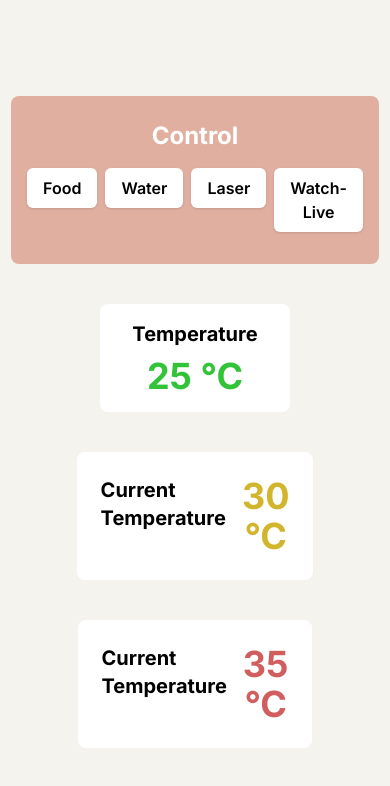
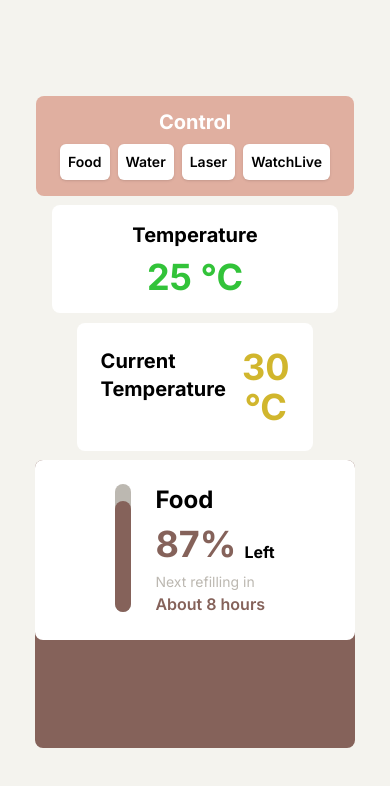
Before and after one commit to Piinxluna/ES-Smeow-Home, a Next.js app in the folder smeow-home/: page / in a window 390 px wide. Shown: the top 786 px of the page. Built offline with nearby package versions, Linux system fonts and the light colour scheme.

Commit message:
responsive fix 1st (not done)

```diff
--- a/smeow-home/src/app/food/page.tsx
+++ b/smeow-home/src/app/food/page.tsx
@@ -6,7 +6,7 @@ export default function Home() {
   return (
     <main className='flex min-h-screen flex-col items-center justify-between p-24'>
       <BacktoHomeButton/>
-      <Remaining variant='food' percent={87}></Remaining>
+      <Remaining variant='food' percent={87} nextRefill={'8 hours'}></Remaining>
       <RemainingDetails variant='food' percent={87}/>
     </main>
   )
--- a/smeow-home/src/app/page.tsx
+++ b/smeow-home/src/app/page.tsx
@@ -2,6 +2,7 @@ import Button from '@/components/basic/Button'
 import BacktoHomeButton from '@/components/basic/BackToHomeButton'
 import NavBar from '@/components/navbar/NavBar'
 import CurrentTemp from '@/components/basic/CurrentTemp'
+import EatingBehavior from '@/components/food/EatingBehavior'
 
 export default function Home() {
   return (
@@ -9,7 +10,7 @@ export default function Home() {
       <NavBar/>
       <CurrentTemp variant='primary' Temp={25}/>
       <CurrentTemp variant='secondary' Temp={30}/>
-      <CurrentTemp variant='secondary' Temp={35}/>
+      <EatingBehavior percent={87} nextRefill='8 hours' lastFed='18 Nov, 15:26' petStatus='not eaten'/>
     </main>
   )
 }
--- a/smeow-home/src/app/water/page.tsx
+++ b/smeow-home/src/app/water/page.tsx
@@ -6,7 +6,7 @@ export default function Home() {
   return (
     <main className='flex min-h-screen flex-col items-center justify-between p-24'>
       <BacktoHomeButton/>
-      <Remaining variant='water' percent={40}></Remaining>
+      <Remaining variant='water' percent={40} nextRefill={'1 Day 14 hours'}></Remaining>
       <RemainingDetails variant='water' percent={40}/>
     </main>
   )
--- a/smeow-home/src/components/basic/Button.tsx
+++ b/smeow-home/src/components/basic/Button.tsx
@@ -5,7 +5,7 @@ import Link from 'next/link';
 export default function Button({
   variant = 'primary',
   children,
-  className = 'text-black bg-white hover:bg-lightgray/80',
+  className = 'text-black bg-white hover:bg-lightgray/80 py-1 px-1 md:py-2 md:px-4 rounded-md shadow',
   onClick,
   href,
   target,
@@ -34,7 +34,7 @@ export default function Button({
       <Link href={href}
           target={target}>
         <button
-          className={`px-4 py-2 rounded-md shadow ${theme} ${className}`}
+          className={`md:px-4 md:py-2 px-2 py-2 rounded-md shadow ${theme} ${className} md:text-xl text-sm`}
         >
           {children}
         </button>
--- a/smeow-home/src/components/basic/CurrentTemp.tsx
+++ b/smeow-home/src/components/basic/CurrentTemp.tsx
@@ -23,14 +23,14 @@ export default function CurrentTemp({
 
   if (variant === 'primary') {
     return (
-      <div className={`${theme} ${className} py-4 px-8`}>
+      <div className={`${theme} ${className} md:py-4 md:px-8 px-20 py-4`}>
         <h2 className="text-center text-xl text-black font-bold mb-2">Temperature</h2>
         <h1 className={`text-center text-4xl font-bold ${tempColor}`}>{Temp} °C</h1>
       </div>
     );
   } else if (variant === 'secondary') {
     return (
-      <div className={`${theme} ${className} flex space-x-4 py-6 px-6`}>
+      <div className={`${theme} ${className} flex space-x-4 py-6 px-6 `}>
         <div>
           <h2 className="text-xl text-black font-bold">Current</h2>
           <h2 className="text-xl text-black font-bold">Temperature</h2>
--- a/smeow-home/src/components/basic/Remaining.tsx
+++ b/smeow-home/src/components/basic/Remaining.tsx
@@ -1,26 +1,27 @@
 'use client';
 
-export default function percent({
+export default function Remaining({
   variant = 'water',
   percent,
+  nextRefill,
   className = '',
 }: {
   variant?: 'water' | 'food';
   percent: number;
+  nextRefill: string;
   className?: string;
 }) {
   let theme = 'font-semibold bg-white w-fit h-fit rounded-lg';
-  const length = percent*36/100
   if (variant === 'water') {
     return (
-    <div className={`${theme} ${className} flex space-x-6 py-6 px-6 h-fit`}>
+    <div className={`${theme} ${className} flex space-x-6 md:py-6 md:px-6 h-fit py-6 px-16`}>
         <div className="relative w-4 h-32 bg-lightgray2 rounded-full">
             <div
             className={`absolute bottom-0 w-full bg-eblue rounded-full`} style={{ height: `${percent}%` }}>
             </div>
         </div>
         <div className='flex flex-col space-between h-30'>
-            <h2 className='text-black text-2xl font-bold'>Food</h2>
+            <h2 className='text-black text-2xl font-bold'>Water</h2>
             <div className='flex flex-row py-2'>
                 <p className='text-eblue text-4xl font-bold'>{percent}%</p>
                 <p className='text-l text-black font-bold ml-2 mt-4' >Left</p>
@@ -32,7 +33,7 @@ export default function percent({
     );
   } else if (variant === 'food') {
     return (
-      <div className={`${theme} ${className} flex space-x-6 py-6 px-6 h-fit`}>
+      <div className={`${theme} ${className} flex space-x-6 md:py-6 md:px-6 h-fit py-6 px-20`}>
         <div className="relative w-4 h-32 bg-lightgray2 rounded-full">
             <div
             className={`absolute bottom-0 w-full bg-ebrown rounded-full`} style={{ height: `${percent}%` }}>
@@ -45,7 +46,7 @@ export default function percent({
                 <p className='text-l text-black font-bold ml-2 mt-4' >Left</p>
             </div>
             <p className='text-lightgray2 text-sm font-normal'>Next refilling in</p>
-            <p className='text-ebrown text-md'>About 1 Day 14 Hours</p>
+            <p className='text-ebrown text-md'>About {nextRefill}</p>
         </div>
       </div>
     );
--- a/smeow-home/src/components/basic/RemainingDetails.tsx
+++ b/smeow-home/src/components/basic/RemainingDetails.tsx
@@ -13,7 +13,7 @@ export default function percentDetails({
   const weightleft = percent*2/100
   if (variant === 'water') {
     return (
-    <div className={`${theme} ${className} flex space-x-4 py-6 px-6 h-fit w-`}>
+    <div className={`${theme} ${className} flex space-x-4 py-6 px-6 h-fit`}>
         <div className="relative w-4 h-24 bg-lightgray2 rounded-full">
             <div
             className={`absolute bottom-0 w-full bg-eblue rounded-full`} style={{ height: `${percent}%` }}>
--- /dev/null
+++ b/smeow-home/src/components/food/EatingBehavior.tsx
@@ -0,0 +1,25 @@
+import Remaining from "../basic/Remaining";
+
+
+export default function EatingBehavior({
+    variant = 'primary',
+    percent,
+    nextRefill,
+    lastFed,
+    petStatus,
+    className,
+  }: {
+    variant?: 'primary';
+    percent: number;
+    nextRefill: string;
+    lastFed: string;
+    petStatus: string;
+    className?: string;
+  }) {
+    return (
+        <div className="bg-ebrown h-72 rounded-lg">
+            <Remaining variant='food' percent={percent} nextRefill={nextRefill}>
+            </Remaining>
+        </div>
+    );
+}
--- a/smeow-home/src/components/navbar/NavBar.tsx
+++ b/smeow-home/src/components/navbar/NavBar.tsx
@@ -2,13 +2,13 @@ import Button from "@/components/basic/Button";
 
 export default function NavBar() {
     return (
-        <div className="rounded-lg w-fit h-fit bg-epink p-4">
-            <h1 className="text-white font-bold text-center text-2xl mb-4 mt-2">Control</h1>
-            <div className="flex space-x-2 mb-4">
+        <div className="rounded-lg w-90 h-fit bg-epink md:p-4 py-2 px-6">
+            <h1 className="text-white font-bold text-center md:text-2xl text-xl mb-2 mt-1">Control</h1>
+            <div className="flex space-x-2 mb-2" >
                 <Button variant='primary' href='/food'>Food</Button>
                 <Button variant='primary' href='/water'>Water</Button>
                 <Button variant='primary' href='/play'>Laser</Button>
-                <Button variant='primary' href='/watch-live'>Watch-Live</Button>
+                <Button variant='primary' href='/watch-live'>WatchLive</Button>
             </div>
         </div>
     );
```
